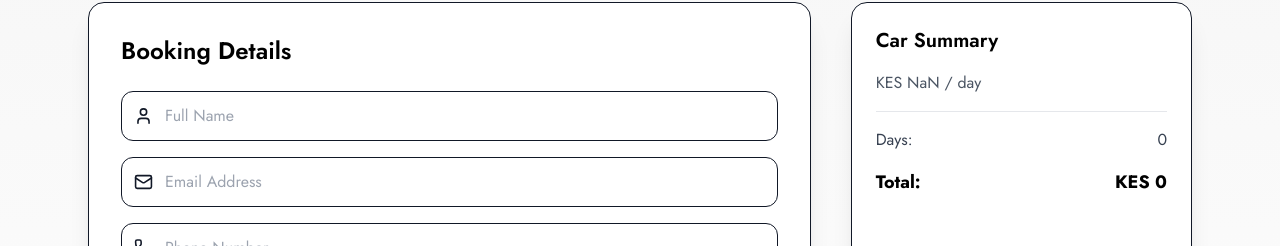
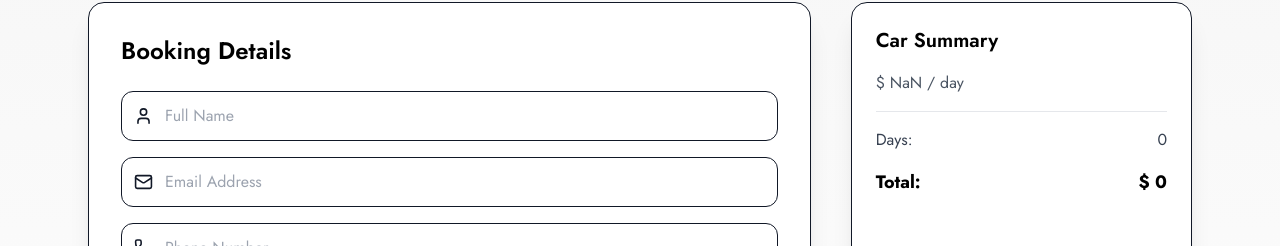
Before and after one commit to Griffinsshem/Carbify, a Next.js app: page /booking in a window 1280 px wide. Shown: the part 326-572 px from the top of the page. Built offline with nearby package versions, Linux system fonts and the light colour scheme.

Commit message:
feat: change the currency from ksh to $

```diff
--- a/src/app/booking/page.js
+++ b/src/app/booking/page.js
@@ -166,7 +166,7 @@
           )}
 
           <p className="text-lg font-semibold">{carName}</p>
-          <p className="text-gray-600">KES {carPrice?.toLocaleString()} / day</p>
+          <p className="text-gray-600">$ {carPrice?.toLocaleString()} / day</p>
 
           <hr className="my-4" />
 
@@ -177,7 +177,7 @@
 
           <div className="flex justify-between text-black text-lg font-bold">
             <span>Total:</span>
-            <span>KES {total.toLocaleString()}</span>
+            <span>$ {total.toLocaleString()}</span>
           </div>
         </div>
       </div>
```
